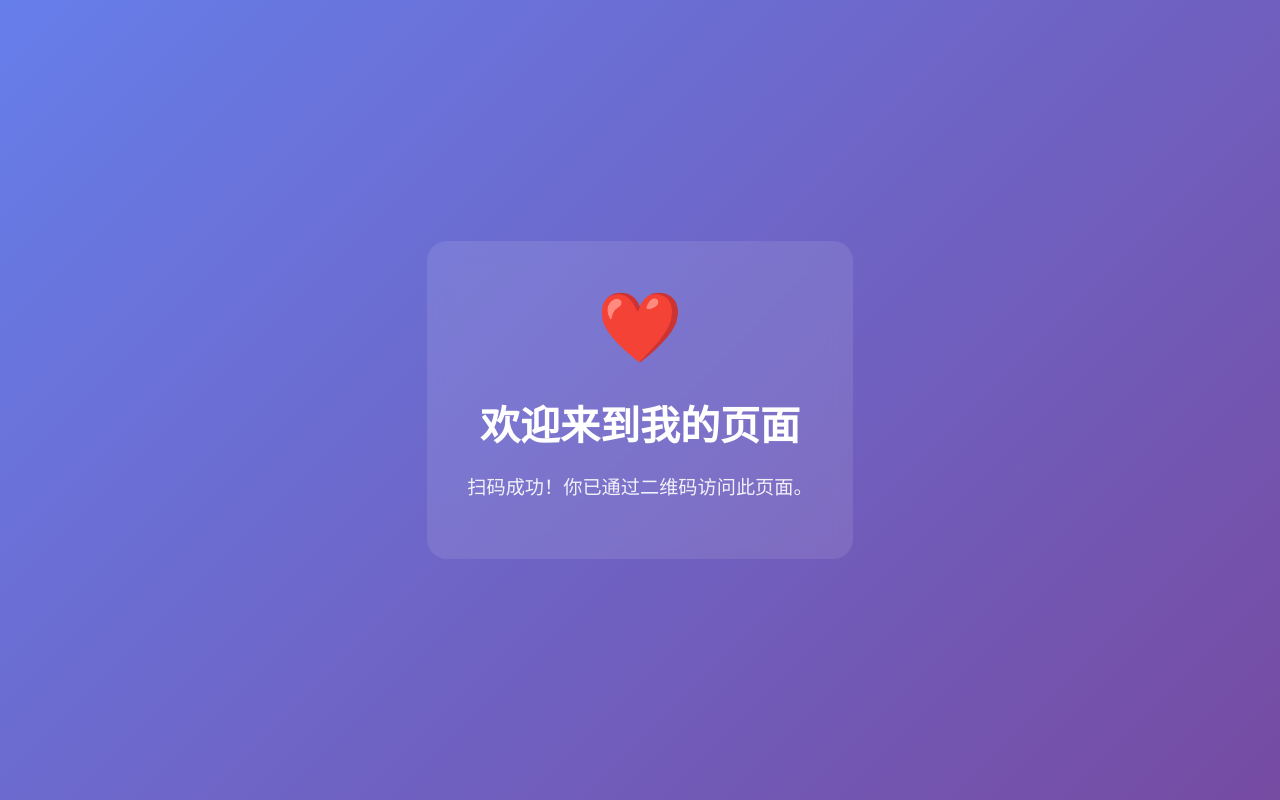
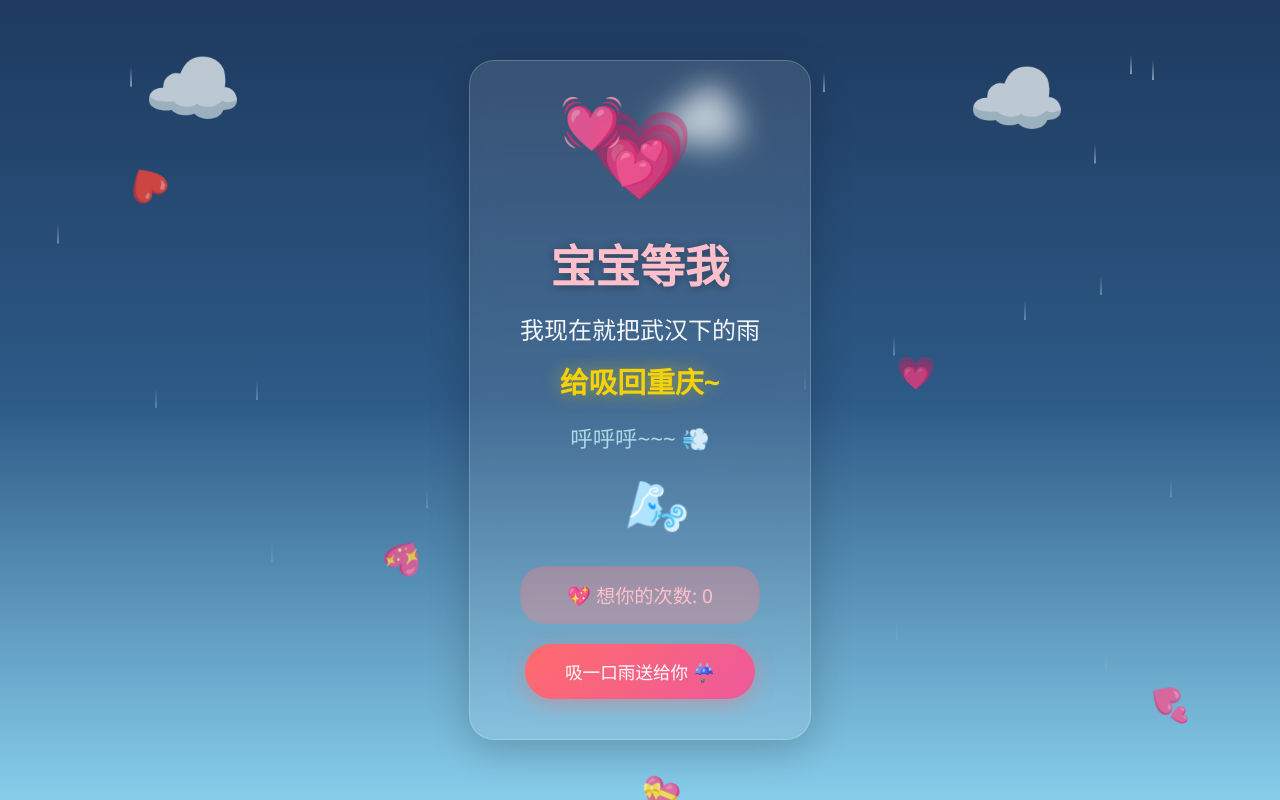
Before and after one commit to koier214/love_520, a plain HTML site: page index.html in a window 1280 px wide. Drawn offline with Linux system fonts and the light colour scheme.

Commit message:
feat：index.html页面拆分，引入css js。 feat：增加下雨元素

```diff
--- /dev/null
+++ b/index.css
@@ -0,0 +1,286 @@
+body {
+    font-family: 'Segoe UI', Tahoma, Geneva, Verdana, sans-serif;
+    display: flex;
+    flex-direction: column;
+    align-items: center;
+    justify-content: center;
+    min-height: 100vh;
+    margin: 0;
+    background: linear-gradient(180deg, #1e3a5f 0%, #2d5a87 50%, #87ceeb 100%);
+    color: white;
+    overflow: hidden;
+    position: relative;
+}
+
+.rain-container {
+    position: absolute;
+    top: 0;
+    left: 0;
+    width: 100%;
+    height: 100%;
+    pointer-events: none;
+    overflow: hidden;
+}
+
+.raindrop {
+    position: absolute;
+    top: -20px;
+    width: 2px;
+    height: 20px;
+    background: linear-gradient(to bottom, transparent, rgba(174, 194, 224, 0.8));
+    animation: rain 1s linear infinite;
+}
+
+@keyframes rain {
+    0% {
+        transform: translateY(0);
+        opacity: 1;
+    }
+    100% {
+        transform: translateY(100vh);
+        opacity: 0;
+    }
+}
+
+.cloud-container {
+    position: absolute;
+    top: 0;
+    left: 0;
+    width: 100%;
+    height: 200px;
+    pointer-events: none;
+}
+
+.cloud {
+    position: absolute;
+    font-size: 80px;
+    opacity: 0.8;
+}
+
+.cloud1 {
+    top: 30px;
+    left: 10%;
+    animation: cloudFloat 20s ease-in-out infinite;
+}
+
+.cloud2 {
+    top: 60px;
+    left: 50%;
+    animation: cloudFloat 25s ease-in-out infinite reverse;
+}
+
+.cloud3 {
+    top: 40px;
+    left: 75%;
+    animation: cloudFloat 30s ease-in-out infinite;
+}
+
+@keyframes cloudFloat {
+    0%, 100% {
+        transform: translateX(0);
+    }
+    50% {
+        transform: translateX(30px);
+    }
+}
+
+.container {
+    text-align: center;
+    padding: 40px 50px;
+    background: rgba(255, 255, 255, 0.1);
+    border-radius: 25px;
+    backdrop-filter: blur(15px);
+    z-index: 10;
+    border: 1px solid rgba(255, 255, 255, 0.2);
+    box-shadow: 0 10px 40px rgba(0, 0, 0, 0.2);
+}
+
+.heart-container {
+    position: relative;
+    height: 100px;
+    margin-bottom: 20px;
+}
+
+.heart {
+    font-size: 5em;
+    animation: pulse 1.5s ease-in-out infinite;
+    position: absolute;
+    top: 50%;
+    left: 50%;
+    transform: translate(-50%, -50%);
+}
+
+.heart2 {
+    font-size: 3em;
+    animation: pulse 2s ease-in-out infinite;
+    top: 20%;
+    left: 30%;
+    animation-delay: 0.5s;
+}
+
+.heart3 {
+    font-size: 2.5em;
+    animation: pulse 1.8s ease-in-out infinite;
+    top: 60%;
+    right: 25%;
+    animation-delay: 0.8s;
+}
+
+@keyframes pulse {
+    0%, 100% {
+        transform: translate(-50%, -50%) scale(1);
+        opacity: 1;
+    }
+    50% {
+        transform: translate(-50%, -50%) scale(1.1);
+        opacity: 0.8;
+    }
+}
+
+h1 {
+    font-size: 2.8em;
+    margin-bottom: 15px;
+    text-shadow: 0 2px 10px rgba(0, 0, 0, 0.3);
+    color: #ffc0cb;
+}
+
+.main-text {
+    font-size: 1.5em;
+    margin: 10px 0;
+    opacity: 0.95;
+    line-height: 1.6;
+}
+
+.main-text.highlight {
+    color: #ffd700;
+    font-weight: bold;
+    font-size: 1.8em;
+    text-shadow: 0 0 20px rgba(255, 215, 0, 0.5);
+}
+
+.blow-text {
+    font-size: 1.4em;
+    margin-top: 15px;
+    animation: blow 1s ease-in-out infinite;
+    color: #add8e6;
+}
+
+@keyframes blow {
+    0%, 100% {
+        transform: translateX(0);
+    }
+    25% {
+        transform: translateX(-5px);
+    }
+    75% {
+        transform: translateX(5px);
+    }
+}
+
+.wind {
+    font-size: 3em;
+    margin-top: 20px;
+    animation: windBlow 2s ease-in-out infinite;
+}
+
+@keyframes windBlow {
+    0%, 100% {
+        transform: translateX(0) rotate(0deg);
+        opacity: 0.7;
+    }
+    50% {
+        transform: translateX(20px) rotate(15deg);
+        opacity: 1;
+    }
+}
+
+.float-hearts {
+    position: absolute;
+    bottom: 0;
+    left: 0;
+    width: 100%;
+    height: 100%;
+    pointer-events: none;
+    overflow: hidden;
+}
+
+.float-heart {
+    position: absolute;
+    font-size: 2em;
+    opacity: 0.6;
+    animation: floatUp 8s ease-in-out infinite;
+}
+
+.float-heart:nth-child(1) {
+    left: 10%;
+    animation-delay: 0s;
+}
+
+.float-heart:nth-child(2) {
+    left: 30%;
+    animation-delay: 2s;
+}
+
+.float-heart:nth-child(3) {
+    left: 50%;
+    animation-delay: 4s;
+}
+
+.float-heart:nth-child(4) {
+    left: 70%;
+    animation-delay: 1s;
+}
+
+.float-heart:nth-child(5) {
+    left: 90%;
+    animation-delay: 3s;
+}
+
+@keyframes floatUp {
+    0% {
+        transform: translateY(100vh) rotate(0deg);
+        opacity: 0;
+    }
+    10% {
+        opacity: 0.8;
+    }
+    90% {
+        opacity: 0.8;
+    }
+    100% {
+        transform: translateY(-100px) rotate(720deg);
+        opacity: 0;
+    }
+}
+
+.counter {
+    margin-top: 25px;
+    padding: 15px 25px;
+    background: rgba(255, 107, 107, 0.3);
+    border-radius: 25px;
+    font-size: 1.2em;
+    color: #ffc0cb;
+    backdrop-filter: blur(5px);
+}
+
+.btn {
+    margin-top: 20px;
+    padding: 15px 40px;
+    font-size: 1.1em;
+    border: none;
+    border-radius: 30px;
+    background: linear-gradient(135deg, #ff6b6b, #ee5a9b);
+    color: white;
+    cursor: pointer;
+    transition: transform 0.3s, box-shadow 0.3s;
+    box-shadow: 0 5px 20px rgba(255, 107, 107, 0.4);
+}
+
+.btn:hover {
+    transform: scale(1.08);
+    box-shadow: 0 8px 30px rgba(255, 107, 107, 0.6);
+}
+
+.btn:active {
+    transform: scale(0.98);
+}
--- a/index.html
+++ b/index.html
@@ -3,55 +3,48 @@
 <head>
     <meta charset="UTF-8">
     <meta name="viewport" content="width=device-width, initial-scale=1.0">
-    <title>我的页面</title>
-    <style>
-        body {
-            font-family: 'Segoe UI', Tahoma, Geneva, Verdana, sans-serif;
-            display: flex;
-            flex-direction: column;
-            align-items: center;
-            justify-content: center;
-            min-height: 100vh;
-            margin: 0;
-            background: linear-gradient(135deg, #667eea 0%, #764ba2 100%);
-            color: white;
-        }
-
-        .container {
-            text-align: center;
-            padding: 40px;
-            background: rgba(255, 255, 255, 0.1);
-            border-radius: 20px;
-            backdrop-filter: blur(10px);
-        }
-
-        h1 {
-            font-size: 2.5em;
-            margin-bottom: 20px;
-        }
-
-        p {
-            font-size: 1.2em;
-            opacity: 0.9;
-        }
-
-        .heart {
-            color: #ff6b6b;
-            font-size: 4em;
-            animation: pulse 1.5s ease-in-out infinite;
-        }
-
-        @keyframes pulse {
-            0%, 100% { transform: scale(1); }
-            50% { transform: scale(1.1); }
-        }
-    </style>
+    <title>宝宝等我~</title>
+    <link rel="stylesheet" href="index.css">
 </head>
 <body>
+    <div class="rain-container">
+        <div class="raindrop" style="left: 10%; animation-delay: 0s;"></div>
+        <div class="raindrop" style="left: 20%; animation-delay: 0.5s;"></div>
+        <div class="raindrop" style="left: 30%; animation-delay: 1s;"></div>
+        <div class="raindrop" style="left: 45%; animation-delay: 0.3s;"></div>
+        <div class="raindrop" style="left: 55%; animation-delay: 0.8s;"></div>
+        <div class="raindrop" style="left: 70%; animation-delay: 0.2s;"></div>
+        <div class="raindrop" style="left: 80%; animation-delay: 0.6s;"></div>
+        <div class="raindrop" style="left: 90%; animation-delay: 0.9s;"></div>
+    </div>
+
+    <div class="cloud-container">
+        <div class="cloud cloud1">☁️</div>
+        <div class="cloud cloud2">☁️</div>
+        <div class="cloud cloud3">☁️</div>
+    </div>
+
     <div class="container">
-        <div class="heart">❤️</div>
-        <h1>欢迎来到我的页面</h1>
-        <p>扫码成功！你已通过二维码访问此页面。</p>
+        <div class="heart-container">
+            <div class="heart">💗</div>
+            <div class="heart heart2">💓</div>
+            <div class="heart heart3">💕</div>
+        </div>
+        <h1>宝宝等我</h1>
+        <p class="main-text">我现在就把武汉下的雨</p>
+        <p class="main-text highlight">给吸回重庆~</p>
+        <p class="blow-text">呼呼呼~~~ 💨</p>
+        <div class="wind">🌬️</div>
     </div>
+
+    <div class="float-hearts">
+        <span class="float-heart">❤️</span>
+        <span class="float-heart">💖</span>
+        <span class="float-heart">💝</span>
+        <span class="float-heart">💗</span>
+        <span class="float-heart">💕</span>
+    </div>
+
+    <script src="index.js"></script>
 </body>
 </html>
--- /dev/null
+++ b/index.js
@@ -0,0 +1,86 @@
+let visitCount = 0;
+
+function init() {
+    const container = document.querySelector('.container');
+
+    const counter = document.createElement('div');
+    counter.className = 'counter';
+    counter.id = 'visitCounter';
+    counter.textContent = `💖 想你的次数: ${visitCount}`;
+    container.appendChild(counter);
+
+    const btn = document.createElement('button');
+    btn.className = 'btn';
+    btn.textContent = '吸一口雨送给你 ☔';
+    btn.addEventListener('click', handleClick);
+    container.appendChild(btn);
+
+    loadVisitCount();
+    createRainAnimation();
+}
+
+function handleClick() {
+    visitCount++;
+    updateCounter();
+    saveVisitCount();
+
+    const hearts = document.querySelectorAll('.heart');
+    hearts.forEach((heart, index) => {
+        setTimeout(() => {
+            heart.style.animation = 'none';
+            setTimeout(() => {
+                heart.style.animation = 'pulse 1.5s ease-in-out infinite';
+            }, 10);
+        }, index * 100);
+    });
+
+    createFloatingHeart();
+}
+
+function updateCounter() {
+    const counter = document.getElementById('visitCounter');
+    if (counter) {
+        counter.textContent = `💖 想你的次数: ${visitCount}`;
+    }
+}
+
+function saveVisitCount() {
+    localStorage.setItem('visitCount', visitCount.toString());
+}
+
+function loadVisitCount() {
+    const saved = localStorage.getItem('visitCount');
+    if (saved) {
+        visitCount = parseInt(saved, 10);
+        updateCounter();
+    }
+}
+
+function createRainAnimation() {
+    const rainContainer = document.querySelector('.rain-container');
+    for (let i = 0; i < 15; i++) {
+        const raindrop = document.createElement('div');
+        raindrop.className = 'raindrop';
+        raindrop.style.left = `${Math.random() * 100}%`;
+        raindrop.style.animationDelay = `${Math.random() * 2}s`;
+        raindrop.style.animationDuration = `${0.8 + Math.random() * 0.4}s`;
+        rainContainer.appendChild(raindrop);
+    }
+}
+
+function createFloatingHeart() {
+    const floatHearts = document.querySelector('.float-hearts');
+    const heart = document.createElement('span');
+    heart.className = 'float-heart';
+    heart.textContent = ['❤️', '💖', '💝', '💗', '💕'][Math.floor(Math.random() * 5)];
+    heart.style.left = `${Math.random() * 80 + 10}%`;
+    heart.style.animationDuration = `${6 + Math.random() * 4}s`;
+    heart.style.fontSize = `${1.5 + Math.random()}em`;
+    floatHearts.appendChild(heart);
+
+    setTimeout(() => {
+        heart.remove();
+    }, 10000);
+}
+
+document.addEventListener('DOMContentLoaded', init);
```
